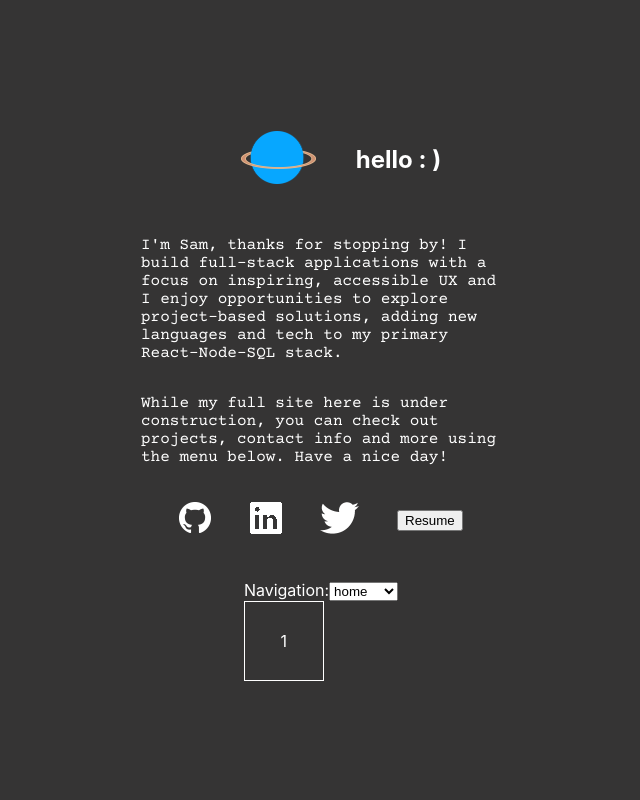
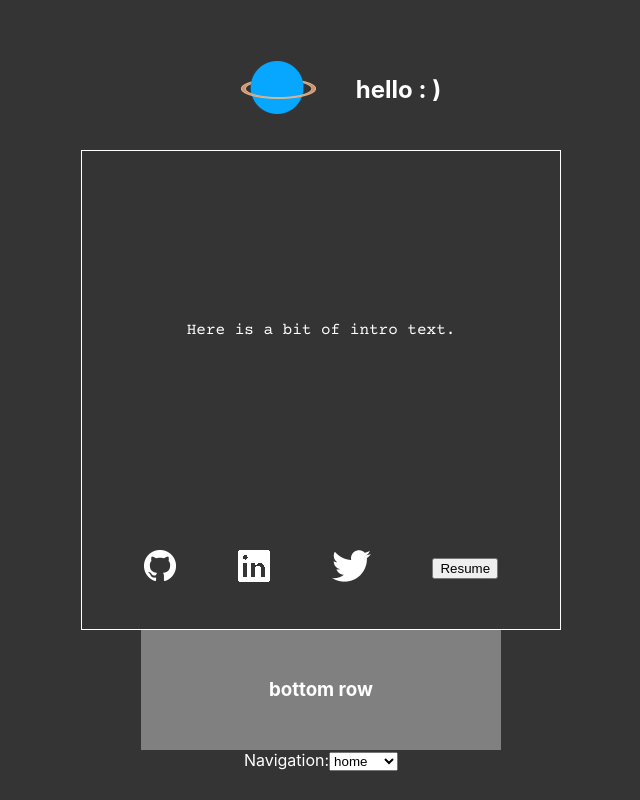
Before and after one commit to sgerpdx/pop-signpost, a Next.js app: page / in a window 1280 px wide. Shown: the whole page, without its empty margins (319-959 px from the left). Built offline with nearby package versions, Linux system fonts and the light colour scheme; a web font is replaced by a local one.

Commit message:
rotation div working with components at 480x480 in middleRow

```diff
--- a/components/about.jsx
+++ b/components/about.jsx
@@ -6,7 +6,7 @@ export default function About() {
   return (
     <>
       <section className={styles.aboutMeArea}>
-        <p>talk talk talk</p>
+        <p>Here is where I talk about myself, and include a photo.</p>
       </section>
     </>
   );
--- a/components/intro.jsx
+++ b/components/intro.jsx
@@ -1,4 +1,5 @@
 import React from "react";
+import Image from "next/image";
 import styles from "../styles/Intro.module.css";
 import LogoTwitter from "../public/twitter-logo-white-32.png";
 import LogoLinkedin from "../public/linkedin-logo-white-32.png";
@@ -8,16 +9,7 @@ export default function Intro() {
   return (
     <>
       <section className={styles.introTextArea}>
-        <p>
-          I'm Sam, thanks for stopping by! I build full-stack applications with
-          a focus on inspiring, accessible UX and I enjoy opportunities to
-          explore project-based solutions, adding new languages and tech to my
-          primary React-Node-SQL stack.
-        </p>
-        <p>
-          While my full site here is under construction, you can check out
-          projects, contact info and more using the menu below. Have a nice day!
-        </p>
+        <p>Here is a bit of intro text.</p>
       </section>
       <section className={styles.socialMediaArea}>
         <p>
--- a/components/projects.jsx
+++ b/components/projects.jsx
@@ -5,7 +5,7 @@ export default function Projects() {
   return (
     <>
       <section className={styles.projectScrollArea}>
-        <h4>Yo</h4>
+        <h4>Yo Ho Ho Here My Projects Go</h4>
       </section>
     </>
   );
--- a/pages/index.jsx
+++ b/pages/index.jsx
@@ -1,15 +1,21 @@
 import React, { useState, useEffect } from "react";
 import Image from "next/image";
 import styles from "../styles/Home.module.css";
+
+// Personal Logo:
 import PlanetImage from "../public/blue-planet-01.png";
-import LogoTwitter from "../public/twitter-logo-white-32.png";
-import LogoLinkedin from "../public/linkedin-logo-white-32.png";
-import LogoGitHub from "../public/GitHub-Mark-Light-32px.png";
+
+// Content Components for Rotating MiddleRow Div:
+import Intro from "../components/intro";
+import Projects from "../components/projects";
+import About from "../components/about";
+import Contact from "../components/contact";
 
 export default function Home() {
   const [loading, setLoading] = useState(true);
   const [content, setContent] = useState("home");
   const [contentTransform, setContentTransform] = useState("0deg");
+  // const [rotationFix, setRotationFix] = useState("Solid 1px White");
 
   const handleNavChange = (e) => {
     setContent(e.target.value);
@@ -44,38 +50,26 @@ export default function Home() {
         <h1>hello : )</h1>
       </div>
       <div className={styles.middleRow}>
-        <p>
-          I'm Sam, thanks for stopping by! I build full-stack applications with
-          a focus on inspiring, accessible UX and I enjoy opportunities to
-          explore project-based solutions, adding new languages and tech to my
-          primary React-Node-SQL stack.
-        </p>
-        <p>
-          While my full site here is under construction, you can check out
-          projects, contact info and more using the menu below. Have a nice day!
-        </p>
+        <section
+          className={styles.displayArea}
+          style={{ transform: `rotateY(${contentTransform})` }}
+        >
+          <div className={styles.frontBox} style={style.boxVantage}>
+            <Intro />
+          </div>
+          <div className={styles.sideBoxRight} style={style.boxVantage}>
+            <Projects />
+          </div>
+          <div className={styles.backBox} style={style.boxVantage}>
+            <About />
+          </div>
+          <div className={styles.sideBoxLeft} style={style.boxVantage}>
+            <Contact />
+          </div>
+        </section>
       </div>
       <div className={styles.bottomRow}>
-        <p>
-          <a href="https://github.com/sgerpdx" target="_blank">
-            <Image src={LogoGitHub} alt="github logo" />
-          </a>
-        </p>
-        <p>
-          <a href="https://www.linkedin.com/in/sam-h-gerber/" target="_blank">
-            <Image src={LogoLinkedin} alt="linkedin logo" />
-          </a>
-        </p>
-        <p>
-          <a href="https://twitter.com/henrylightcode" target="_blank">
-            <Image src={LogoTwitter} alt="twitter logo" />
-          </a>
-        </p>
-        <p>
-          <a href="/gerber-sam_resume-current.pdf" target="_blank">
-            <button>Resume</button>
-          </a>
-        </p>
+        <h3>bottom row</h3>
       </div>
       <nav>
         <div class={styles.selectionForm}>
@@ -89,43 +83,27 @@ export default function Home() {
             </select>
           </label>
         </div>
-        <section
-          className={styles.displayArea}
-          style={{ transform: `rotateY(${contentTransform})` }}
-        >
-          <div className={styles.frontBox} style={style.boxVantage}>
-            1
-          </div>
-          <div className={styles.sideBoxRight} style={style.boxVantage}>
-            2
-          </div>
-          <div className={styles.backBox} style={style.boxVantage}>
-            3
-          </div>
-          <div className={styles.sideBoxLeft} style={style.boxVantage}>
-            4
-          </div>
-        </section>
       </nav>
     </section>
   );
 }
 
 const style = {
-  displayArea: {
-    width: "100px",
-    height: "100px",
-    transformStyle: "preserve-3d",
-    transition: "transform 1s",
-    transform: "rotateY(-90deg)",
-    border: "0",
-  },
+  // displayArea: {
+  //   width: "360px",
+  //   height: "480px",
+  //   transformStyle: "preserve-3d",
+  //   transition: "transform 1s",
+  //   transform: "rotateY(-90deg)",
+  //   border: "0",
+  // },
   boxVantage: {
     display: "flex",
+    flexDirection: "column",
     alignItems: "center",
     justifyContent: "center",
-    width: "80%",
-    height: "80%",
+    width: "100%",
+    height: "100%",
     position: "absolute",
     backfaceVisibility: "hidden",
   },
--- a/styles/About.module.css
+++ b/styles/About.module.css
@@ -4,5 +4,10 @@
   flex-wrap: wrap;
   justify-content: center;
   align-items: center;
-  background-color: mediumturquoise;
+  text-align: center;
+  width: 100%;
+  height: 100%;
+  backface-visibility: hidden;
+  background-color: rgb(53, 52, 52);
+  /* background-color: mediumturquoise; */
 }
--- a/styles/Contact.module.css
+++ b/styles/Contact.module.css
@@ -4,5 +4,9 @@
   flex-wrap: wrap;
   justify-content: center;
   align-items: center;
-    background-color: mediumslateblue;
+  width: 100%;
+  height: 100%;
+  backface-visibility: hidden;
+  background-color: rgb(53, 52, 52);
+  /* background-color: mediumslateblue; */
 }
--- a/styles/Home.module.css
+++ b/styles/Home.module.css
@@ -44,8 +44,8 @@
   flex-wrap: wrap;
   justify-content: space-around;
   align-items: center;
-  width: 360px;
-  height: 240px;
+  width: 480px;
+  height: 480px;
   font-family: "Courier Prime", monospace;
 }
 
@@ -55,6 +55,8 @@
   flex-wrap: wrap;
   justify-content: space-evenly;
   align-items: center;
+  background-color: grey;
+  color: white;
   width: 360px;
   height: 120px;
 }
@@ -62,14 +64,16 @@
 /* below is styling for cube-div-rotation */
 
 .displayArea {
-  width: 100px;
-  height: 100px;
+  width: 480px;
+  height: 480px;
   transform-style: preserve-3d;
   transition: transform 1s;
+  transform: translateZ(240px);
   border: 0;
 }
 
-.boxVantage {
+/* this is being defined as 'style' in intro.js */
+/* .boxVantage {
   display: flex;
   align-items: center;
   justify-content: center;
@@ -77,14 +81,14 @@
   height: 80%;
   position: absolute;
   backface-visibility: hidden;
-}
+} */
 
 .frontBox {
   background-color: rgb(53, 52, 52);
   border: solid 1px white;
-  width: 80px;
-  height: 80px;
-  transform: rotate3d(0, 1, 0, 0deg) translateZ(40px);
+  width: 480px;
+  height: 480px;
+  transform: rotate3d(0, 1, 0, 0deg) translateZ(240px);
   position: relative;
   backface-visibility: hidden;
 }
@@ -92,9 +96,9 @@
 .sideBoxRight {
   background-color: rgb(53, 52, 52);
   border: solid 1px white;
-  width: 80px;
-  height: 80px;
-  transform: rotate3d(0, 1, 0, 90deg) translateZ(40px);
+  width: 480px;
+  height: 480px;
+  transform: rotate3d(0, 1, 0, 90deg) translateZ(240px);
   position: relative;
   backface-visibility: hidden;
 }
@@ -102,9 +106,9 @@
 .backBox {
   background-color: rgb(53, 52, 52);
   border: solid 1px white;
-  width: 80px;
-  height: 80px;
-  transform: rotate3d(0, 1, 0, 180deg) translateZ(40px);
+  width: 480px;
+  height: 480px;
+  transform: rotate3d(0, 1, 0, 180deg) translateZ(240px);
   position: relative;
   backface-visibility: hidden;
 }
@@ -112,9 +116,9 @@
 .sideBoxLeft {
   background-color: rgb(53, 52, 52);
   border: solid 1px white;
-  width: 80px;
-  height: 80px;
-  transform: rotate3d(0, 1, 0, 270deg) translateZ(40px);
+  width: 480px;
+  height: 480px;
+  transform: rotate3d(0, 1, 0, 270deg) translateZ(240px);
   position: relative;
   backface-visibility: hidden;
 }
--- a/styles/Intro.module.css
+++ b/styles/Intro.module.css
@@ -4,14 +4,20 @@
   flex-wrap: wrap;
   justify-content: center;
   align-items: center;
-  background-color: cornflowerblue;
+  width: 100%;
+  height: 75%;
+  backface-visibility: hidden;
+  background-color: rgb(53, 52, 52);
+  /* background-color: cornflowerblue; */
 }
 
 .socialMediaArea {
   display: flex;
   flex-direction: row;
   flex-wrap: wrap;
-  justify-content: center;
+  justify-content: space-evenly;
   align-items: center;
-  background-color: coral;
+  width: 100%;
+  height: 25%;
+  /* background-color: coral; */
 }
--- a/styles/Projects.module.css
+++ b/styles/Projects.module.css
@@ -4,5 +4,10 @@
   flex-wrap: wrap;
   justify-content: center;
   align-items: center;
-  background-color: moccasin;
+  width: 100%;
+  height: 100%;
+  backface-visibility: hidden;
+  background-color: rgb(53, 52, 52);
+  /* background-color: moccasin;
+  color: brown; */
 }
```
Lines whose indentation alone changed are shown as unchanged.
